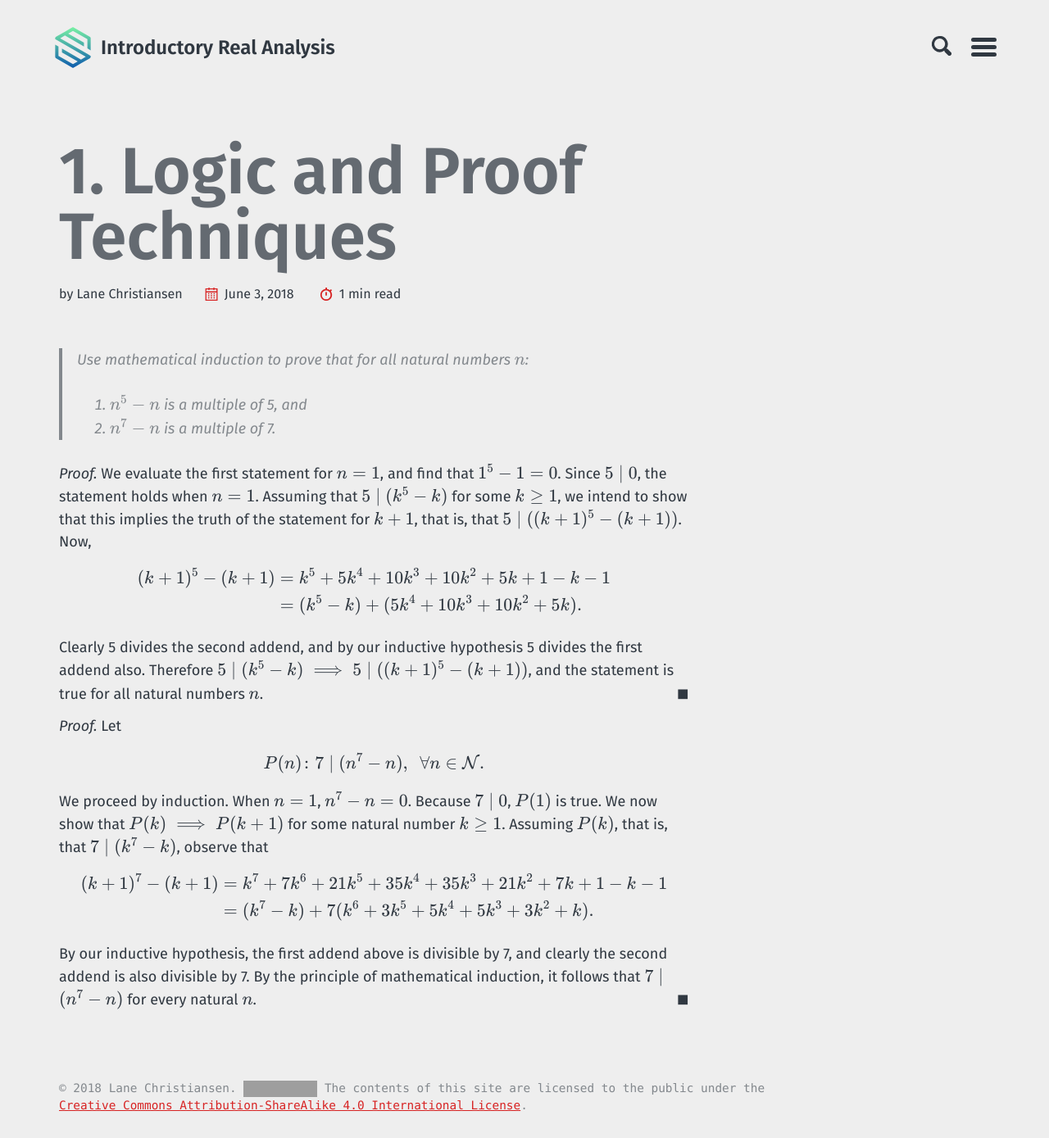
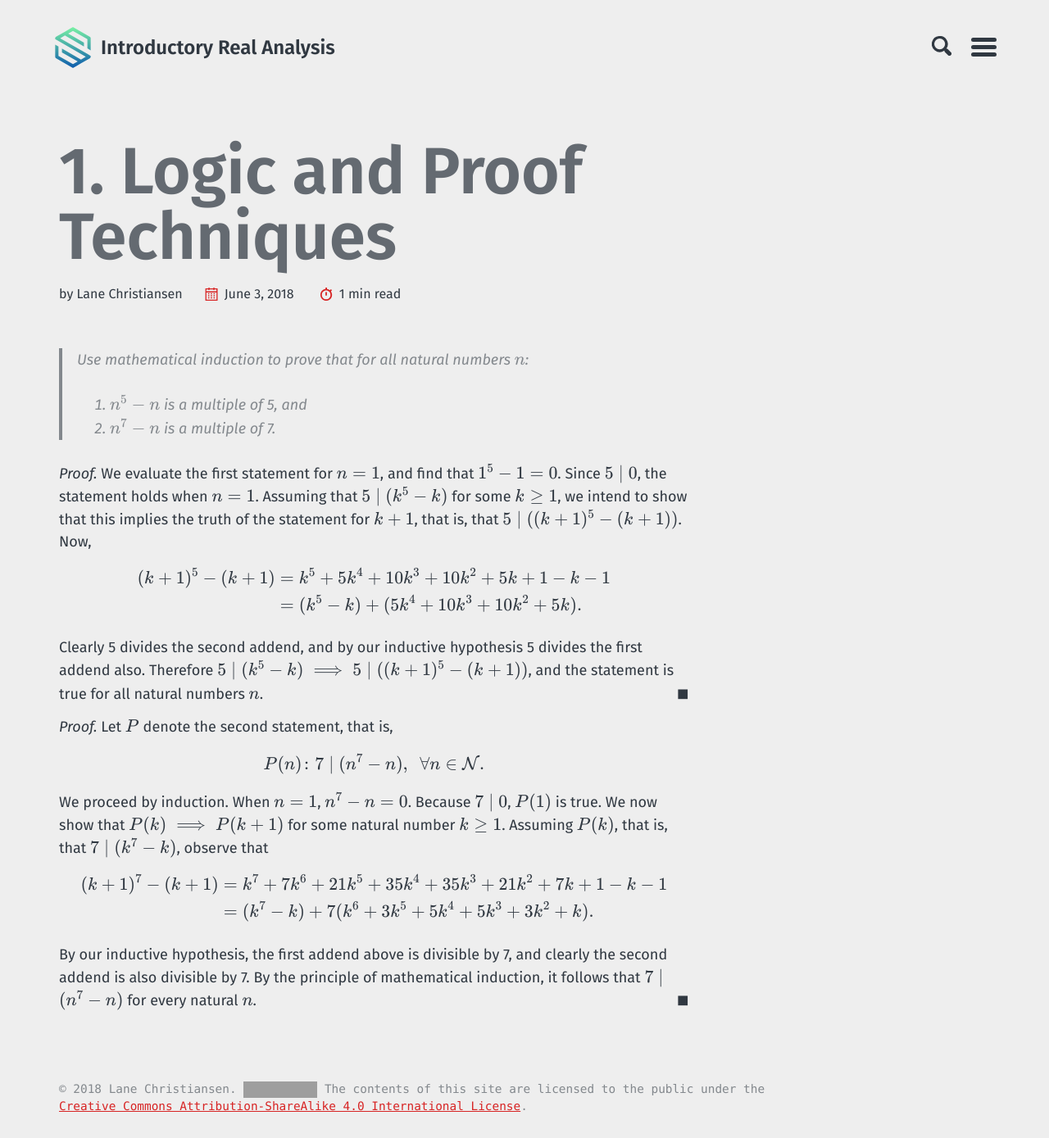
Before and after one commit to bazooka2th/real-analysis, a Jekyll site: the page built from _posts/2018-06-03-1-logic-and-proof-techniques.md, in a window 1280 px wide. Shown: the whole page at 82% size. Built offline with Jekyll 4.4.1, drawn with Linux system fonts in a browser that asks for light colours; nearby versions of some CDN libraries; comment, search, counter and statistics services are not loaded; grey boxes are pictures that could not be loaded.

Commit message:
asdfasdf

```diff
--- a/_posts/2018-06-03-1-logic-and-proof-techniques.md
+++ b/_posts/2018-06-03-1-logic-and-proof-techniques.md
@@ -20,18 +20,13 @@ last_modified_at: 2018-06-03T15:42:13-05:00
 </div>
 
 <div class="proof">
-Let \[P(n)\colon 7 \mid (n^7 - n),\enspace\forall n \in \mathcal{N}.\]
-We proceed by induction. When \(n = 1\), \(n^7 - n = 0\). Because
-\(7 \mid 0\), \(P(1)\) is true. We now show that \(P(k) \implies
-P(k + 1)\) for some natural number \(k \geq 1\). Assuming \(P(k)\), that
-is, that \(7 \mid (k^7 - k)\), observe that
+Let \(P\) denote the second statement, that is,
+\[P(n)\colon 7 \mid (n^7 - n),\enspace\forall n \in \mathcal{N}.\]
+We proceed by induction. When \(n = 1\), \(n^7 - n = 0\). Because \(7 \mid 0\), \(P(1)\) is true. We now show that \(P(k) \implies P(k + 1)\) for some natural number \(k \geq 1\). Assuming \(P(k)\), that is, that \(7 \mid (k^7 - k)\), observe that
 \[\begin{aligned}
   (k + 1)^7 - (k + 1) &= k^7 + 7k^6 + 21k^5 + 35k^4 + 35k^3 + 21k^2 + 7k
   + 1 - k - 1\\
   &= (k^7 - k) + 7(k^6 + 3k^5 + 5k^4 + 5k^3 + 3k^2 + k).
 \end{aligned}\]
-By our inductive hypothesis, the first addend above is divisible by 7,
-and clearly the second addend is also divisible by 7. By the principle
-of mathematical induction, it follows that \(7 \mid (n^7 - n)\) for
-every natural \(n\).
+By our inductive hypothesis, the first addend above is divisible by 7, and clearly the second addend is also divisible by 7. By the principle of mathematical induction, it follows that \(7 \mid (n^7 - n)\) for every natural \(n\).
 </div>
```
